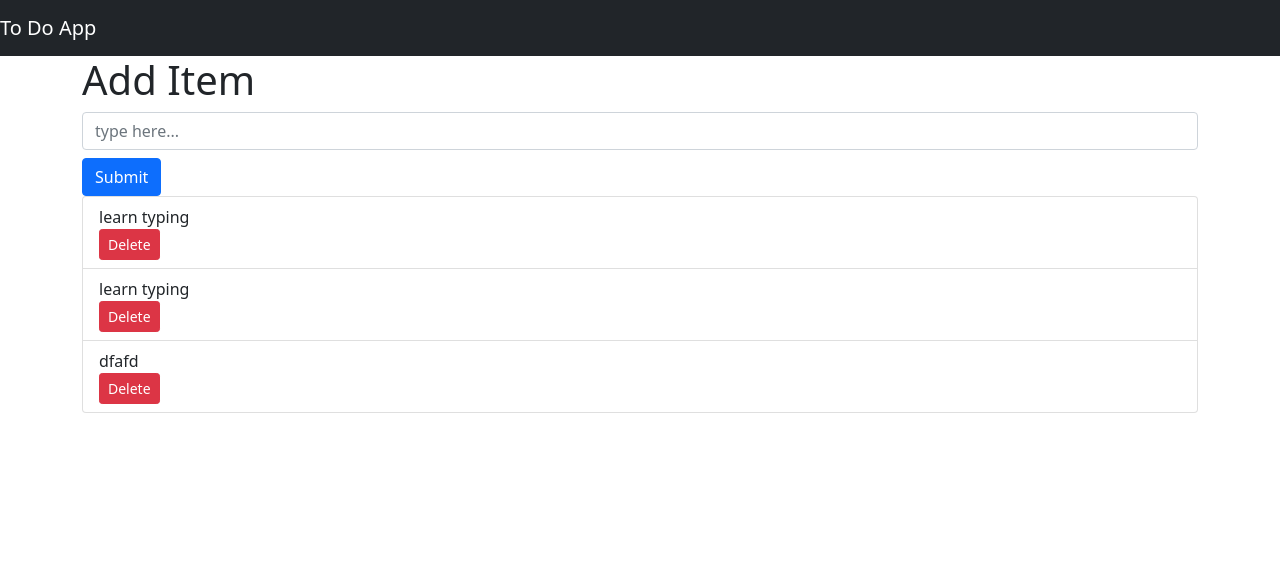
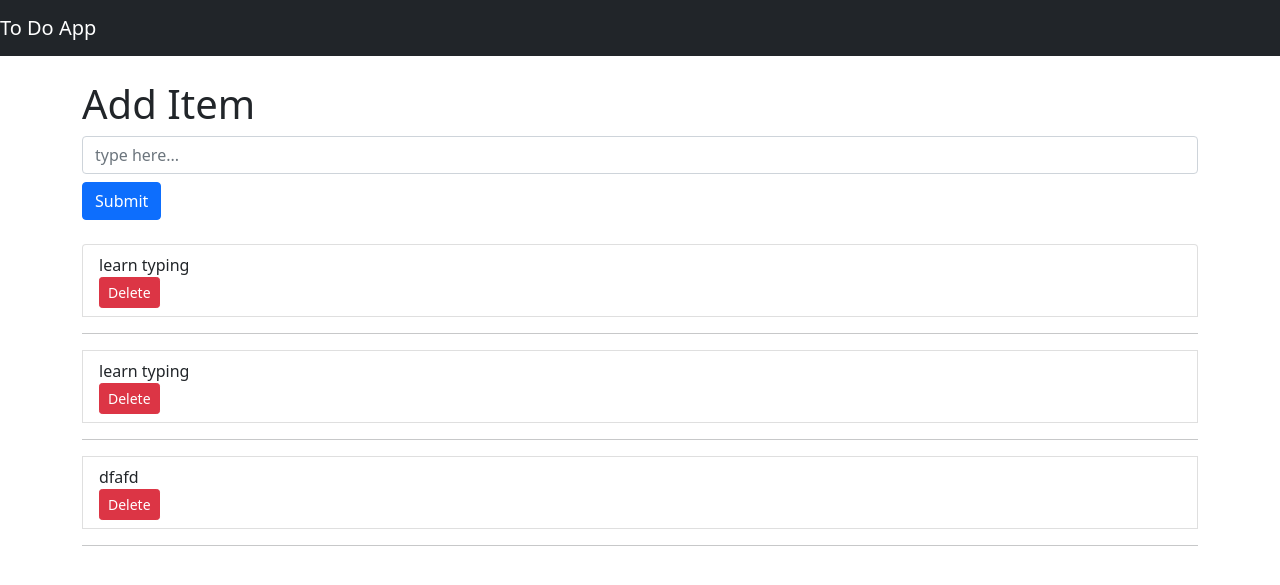
Before and after one commit to KmrAnish04/Django-To-Do-App, a Django app: page /todo_app/ in a window 1280 px wide. Shown: the top 585 px of the page. Run offline with Django 3.2, Linux system fonts and the light colour scheme; data comes from the database, SQL or seed files in the repository; both versions use the stored data as it was after the commit.

Commit message:
Added margins in index.html

```diff
--- a/To_Do_List/templates/To_Do_List/index.html
+++ b/To_Do_List/templates/To_Do_List/index.html
@@ -1,6 +1,6 @@
 {% extends "base.html" %} {% block content %}
 
-<div class="row" mt-9>
+<div class="row mt-4">
   <div class="col">
     <h1>Add Item</h1>
     <form action="add_todo_list/" method="post" class="form-inline">
@@ -9,7 +9,7 @@
     </form>
   </div>
 </div>
-  <div class="row" mt-4>
+  <div class="row mt-4">
     <div class="col">
       <ul class="list-group">
         {% for todo_item in todo_items %}
@@ -20,8 +20,9 @@
               </form>
             </div>
           </li>
-        {% endfor %}
-      </ul>
+          <hr>
+          {% endfor %}
+        </ul>
     </div>
   </div>
 
--- a/To_Do_List/templates/base.html
+++ b/To_Do_List/templates/base.html
@@ -21,7 +21,7 @@
 <body>
    <!--Adding navbar-->
    <nav class="navbar navbar-dark bg-dark">
-     <a class="navbar-brand" href="#">To Do App</a>
+    <a class="navbar-brand" href="#">To Do App</a>
    </nav>
   <div class="container">
     {% block content %}{% endblock content %}
```
Also changed, not shown: db.sqlite3.
